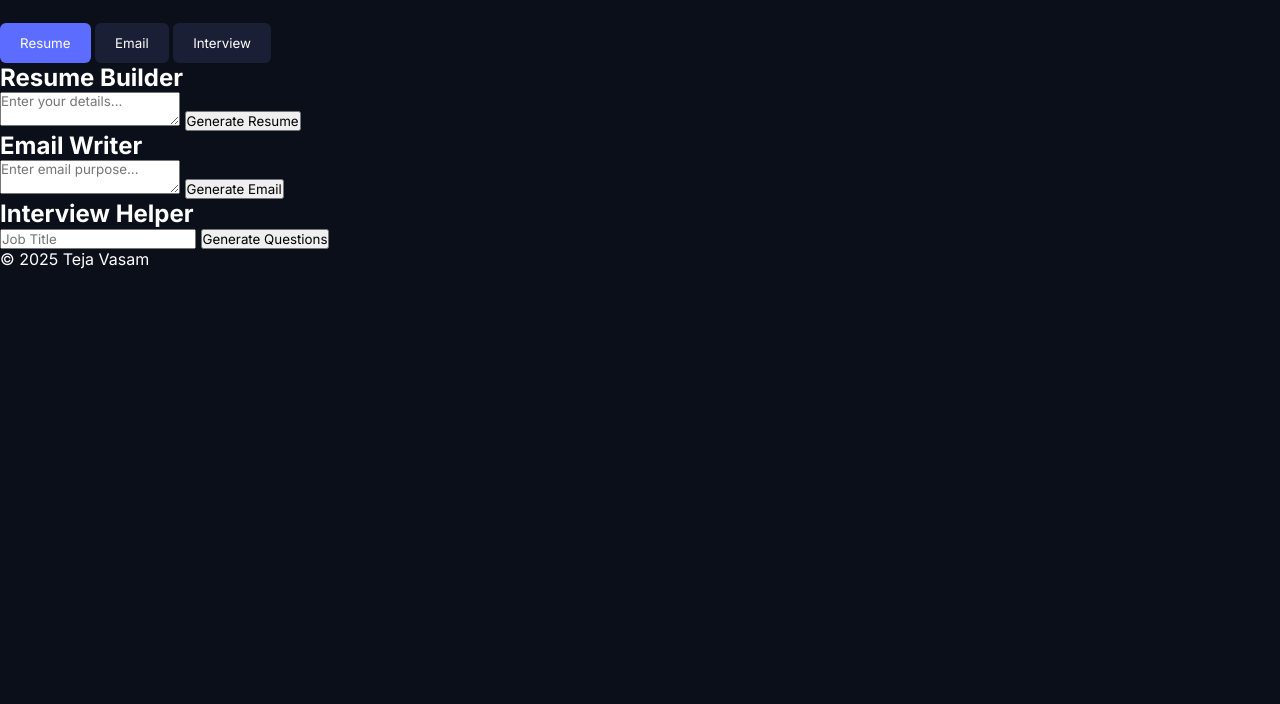
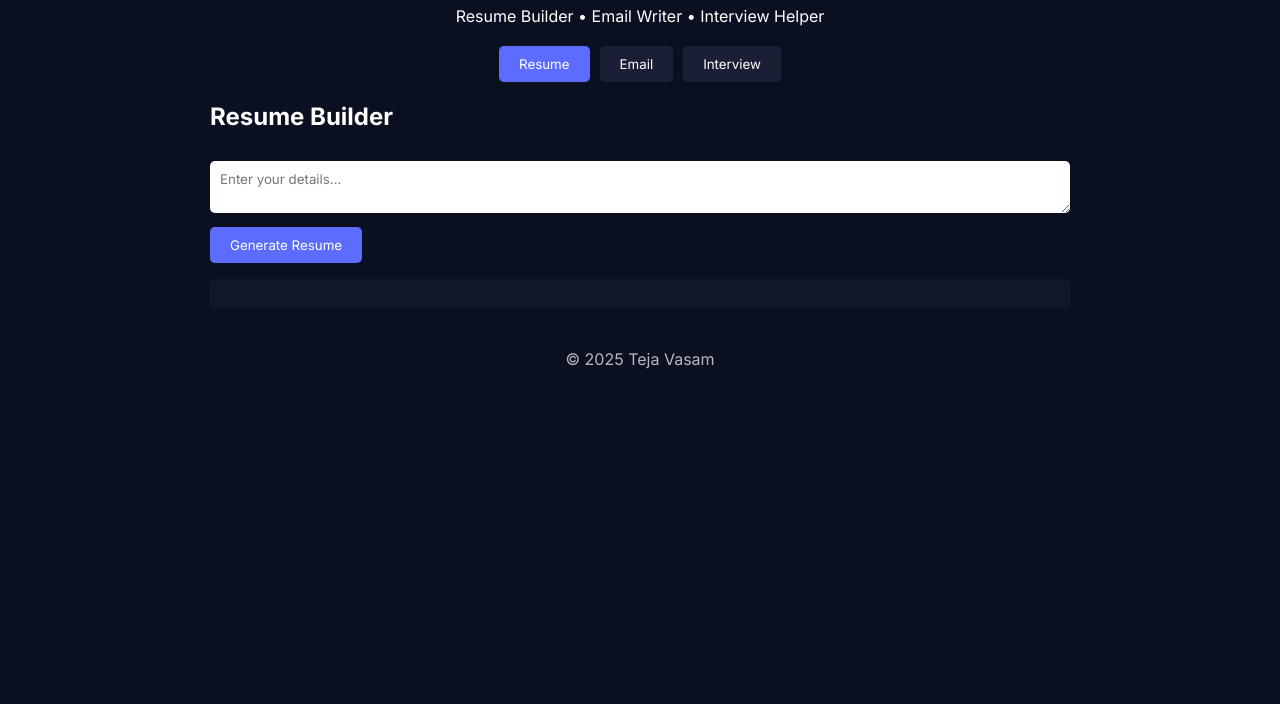
Before and after one commit to teja7569/AI-Resume-Builder, a plain HTML site: page index.html in a window 1280 px wide. Shown: the part 96-800 px from the top of the page. Drawn offline with Linux system fonts and the light colour scheme.

Commit message:
Update style.css

```diff
--- a/style.css
+++ b/style.css
@@ -1,62 +1,79 @@
-/* Global Reset */
 * {
-    margin: 0;
-    padding: 0;
     box-sizing: border-box;
     font-family: 'Inter', sans-serif;
 }
 
-/* Body */
 body {
-    background: #0b0f1a;
-    color: #ffffff;
+    background: #0b1020;
+    color: #fff;
+    margin: 0;
 }
 
-/* Header */
+.container {
+    max-width: 900px;
+    margin: auto;
+    padding: 20px;
+}
+
 .header {
     text-align: center;
-    padding: 30px;
+    margin-bottom: 20px;
 }
 
-/* Tabs */
-.nav-tabs {
+.tabs {
     display: flex;
     justify-content: center;
-    gap: 15px;
+    gap: 10px;
+    margin-bottom: 20px;
 }
 
 .tab-btn {
-    padding: 12px 20px;
+    padding: 10px 20px;
+    background: #1a1f36;
+    color: #fff;
     border: none;
-    background: #1a1f36;
-    color: white;
     cursor: pointer;
-    border-radius: 6px;
+    border-radius: 5px;
 }
 
 .tab-btn.active {
     background: #5b6cff;
 }
 
-/* Forms */
-.input-form {
-    margin-top: 20px;
+.tab {
+    display: none;
 }
 
-/* Output */
-.output-container {
-    margin-top: 30px;
-    background: #12172a;
-    padding: 20px;
-    border-radius: 10px;
+.tab.active {
+    display: block;
 }
 
-/* Loader */
-.loading-overlay {
-    display: none;
-    position: fixed;
-    inset: 0;
-    background: rgba(0,0,0,0.8);
-    justify-content: center;
-    align-items: center;
+textarea, input {
+    width: 100%;
+    padding: 10px;
+    margin: 10px 0;
+    border-radius: 5px;
+    border: none;
 }
+
+button {
+    background: #5b6cff;
+    border: none;
+    padding: 10px 20px;
+    color: #fff;
+    cursor: pointer;
+    border-radius: 5px;
+}
+
+pre {
+    background: #11162a;
+    padding: 15px;
+    border-radius: 5px;
+    white-space: pre-wrap;
+}
+
+footer {
+    text-align: center;
+    margin-top: 40px;
+    opacity: 0.7;
+}
```
